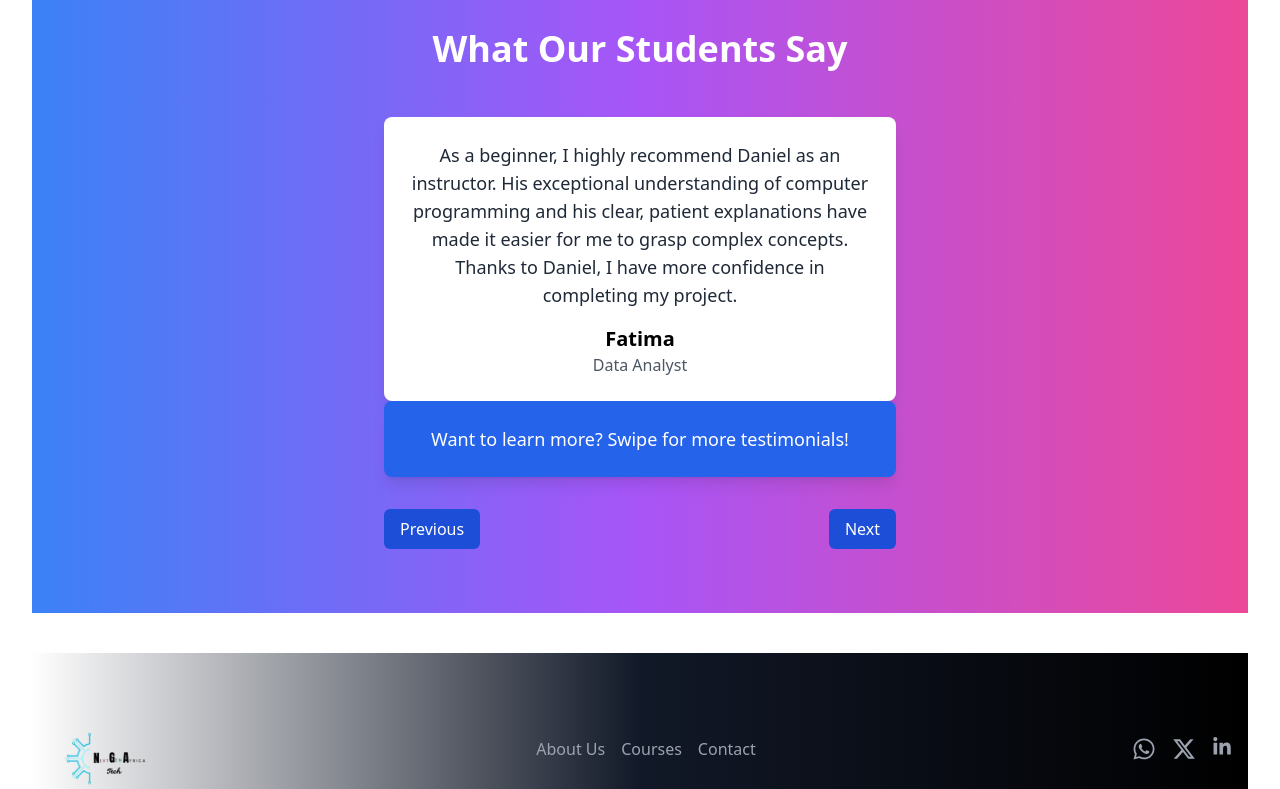
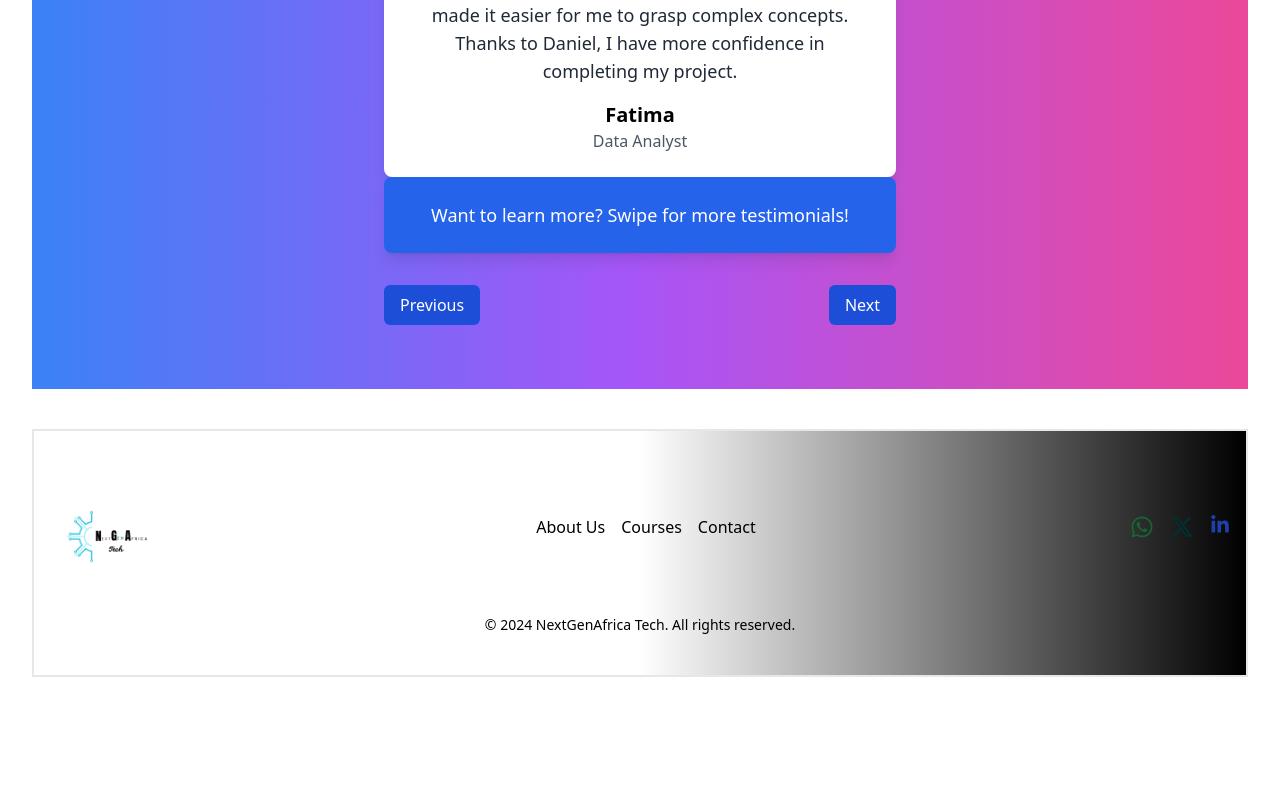
Before and after one commit to Daniel-Williams-ux/NextGenAfrica-Tech, a React (Vite) app: page / in a window 1280 px wide. Shown: the part 2951-3740 px from the top of the page. After the commit the page ends 3660 px from the top, so only its background shows below. Built offline with nearby package versions, Linux system fonts and the light colour scheme.

Commit message:
update footer, course preview

```diff
--- a/src/pages/CoursePreview.jsx
+++ b/src/pages/CoursePreview.jsx
@@ -54,7 +54,7 @@ const CoursePreview = () => {
                     <img
                         src={courses.image}
                         alt={courses.title}
-                        className="w-full h-48 object-cover"
+                        className="w-full h-44 md:h-20 object-cover"
                         loading="lazy"
                     />
                    <div className="p-4">
--- a/src/pages/Footer.jsx
+++ b/src/pages/Footer.jsx
@@ -5,7 +5,7 @@ import { CiMail } from "react-icons/ci";
 
 const Footer = () => {
     return (
-        <footer className="bg-gradient-to-r from-white via-gray-900 to-black text-white mt-10 py-10">
+        <footer className="bg-gradient-to-r from-white via-white to-black border-2 text-black mt-10 py-10">
             <div className="container mx-auto px-4">
                 <div className="flex flex-col md:flex-row justify-between items-center">
                     {/* Logo */}
@@ -22,26 +22,26 @@ const Footer = () => {
                     <div className="mb-6 md:mb-0">
                         <ul className="flex space-x-4">
                             <li>
-                                <a href="/about" className="text-gray-400 hover:text-white transition duration-200">About Us</a>
+                                <a href="/about" className="md:text-black sm:md:text-black hover:text-gray-400 transition duration-200">About Us</a>
                             </li>
                             <li>
-                                <a href="/courses" className="text-gray-400 hover:text-white transition duration-200">Courses</a>
+                                <a href="/courses" className="text-black hover:gray-400 transition duration-200">Courses</a>
                             </li>
                             <li>
-                                <a href="/contact" className="text-gray-400 hover:text-white transition duration-200">Contact</a>
+                                <a href="/contact" className="text-black hover:gray-400 transition duration-200">Contact</a>
                             </li>
                         </ul>
                     </div>
 
                     {/* Social Media Icons */}
                     <div className="flex space-x-4">
-                        <a href="https://wa.me/+2347033112571" target="_blank" rel="noopener noreferrer" className="text-gray-400 hover:text-green-500 transition duration-200">
+                        <a href="https://wa.me/+2347033112571" target="_blank" rel="noopener noreferrer" className="text-green-800 hover:text-green-500 transition duration-200">
                             <FaWhatsapp size={24} />
                         </a>
-                        <a href="https://twitter.com/Daniel90524246" target="_blank" rel="noopener noreferrer" className="text-gray-400 hover:text-white transition duration-200">
+                        <a href="https://twitter.com/Daniel90524246" target="_blank" rel="noopener noreferrer" className="text-teal-950 hover:text-slate-600 transition duration-200">
                             <FaXTwitter size={24} />
                         </a>
-                        <a href="https://www.linkedin.com/in/daniel-williams-ux/" target="_blank" rel="noopener noreferrer" className="text-gray-400 hover:text-blue-700 transition duration-200">
+                        <a href="https://www.linkedin.com/in/daniel-williams-ux/" target="_blank" rel="noopener noreferrer" className="text-blue-800 hover:text-blue-500 transition duration-200">
                             <FaLinkedinIn size={20} />
                         </a>
                         {/* <a href="williamsoligodaniel@gmail.com?subject=Sent_From_your_Site&body=Hi👋" target="_blank" rel="noopener noreferrer" className="text-gray-400 hover:text-red-700 transition duration-200">
@@ -51,7 +51,7 @@ const Footer = () => {
                 </div>
 
                 {/* Copyright Section */}
-                <div className="mt-8 text-center text-gray-500 text-sm">
+                <div className="mt-8 text-center text-black text-sm">
                     &copy; {new Date().getFullYear()} NextGenAfrica Tech. All rights reserved.
                 </div>
             </div>
```
